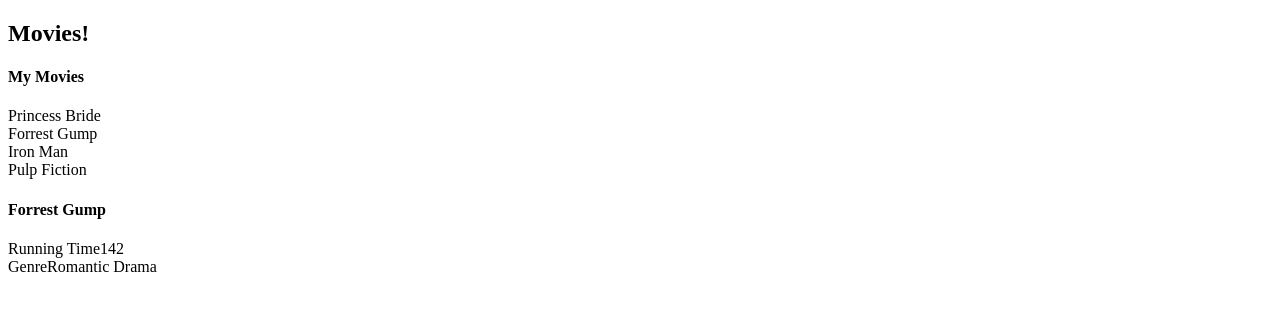
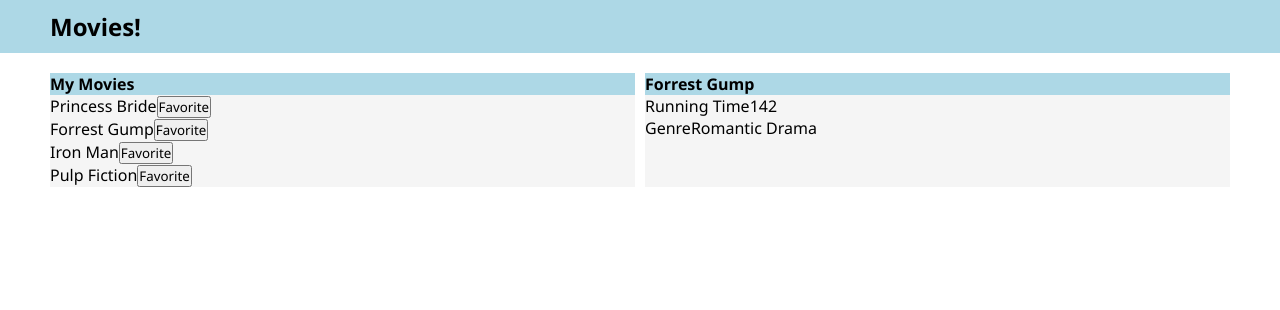
Before and after one commit to JaronL-Tech/Movie-frontend-jaron, a React (Create React App) app: page / in a window 1280 px wide. Shown: the top 310 px of the page. Built offline with nearby package versions, Linux system fonts and the light colour scheme.

Commit message:
Added event handlers.

```diff
--- a/src/App.css
+++ b/src/App.css
@@ -0,0 +1,21 @@
+* {
+    font-family: 'Segoe UI', Tahoma, Geneva, Verdana, sans-serif;
+    margin: 0;
+    padding: 0;
+    box-sizing: border-box;
+}
+.flex-container {
+    display: flex;
+    padding: 20px 50px;
+    gap: 10px;
+}
+
+.flex-item {
+    background-color: whitesmoke;
+    flex: 1;
+}
+
+h4 {
+background-color: lightblue;
+
+}
--- a/src/App.jsx
+++ b/src/App.jsx
@@ -13,8 +13,10 @@
   return (
     <div className="App">
       <Header />
-      <MovieList />
-      <MovieInfo movieObj={selectiveMovie} />
+      <div className="flex-container">
+        <MovieList />
+        <MovieInfo movieObj={selectiveMovie} />
+      </div>
     </div>
   );
 }
--- /dev/null
+++ b/src/components/Header/Header.css
@@ -0,0 +1,4 @@
+header {
+    background-color: lightblue;
+    padding: 10px 50px;
+}
--- a/src/components/Header/Header.jsx
+++ b/src/components/Header/Header.jsx
@@ -1,3 +1,5 @@
+import "./Header.css";
+
 const Header = () => {
   return (
     <header>
--- a/src/components/MovieInfo/Movieinfo.jsx
+++ b/src/components/MovieInfo/Movieinfo.jsx
@@ -1,6 +1,6 @@
 const MovieInfo = ({ movieObj }) => {
   return (
-    <div>
+    <div className="flex-item">
       <h4>{movieObj.title}</h4>
       <div>
         <div>
--- /dev/null
+++ b/src/components/MovieItem/MovieItem.jsx
@@ -0,0 +1,14 @@
+const MovieItem = ({ title }) => {
+  const handleClick = (e) => {
+    console.log(e);
+  };
+
+  return (
+    <div className="movie-item">
+      <span>{title}</span>
+      <button onClick={handleClick}>Favorite</button>
+    </div>
+  );
+};
+
+export default MovieItem;
--- a/src/components/MovieList/MovieList.jsx
+++ b/src/components/MovieList/MovieList.jsx
@@ -1,8 +1,12 @@
+import MovieItem from "../MovieItem/MovieItem";
+
 const MovieList = ({}) => {
   const movies = ["Princess Bride", "Forrest Gump", "Iron Man", "Pulp Fiction"];
-  const moviesItems = movies.map((movie) => <div>{movie}</div>);
+  const moviesItems = movies.map((movie) => (
+    <MovieItem key={movie} title={movie} />
+  ));
   return (
-    <div>
+    <div className="flex-item">
       <h4>My Movies </h4>
       <div>{moviesItems}</div>
     </div>
```
